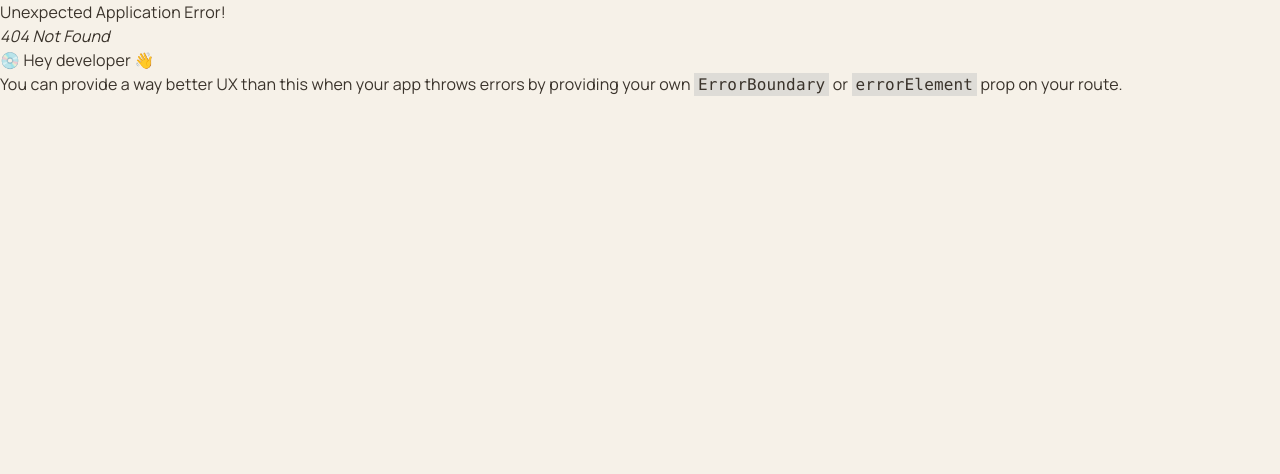
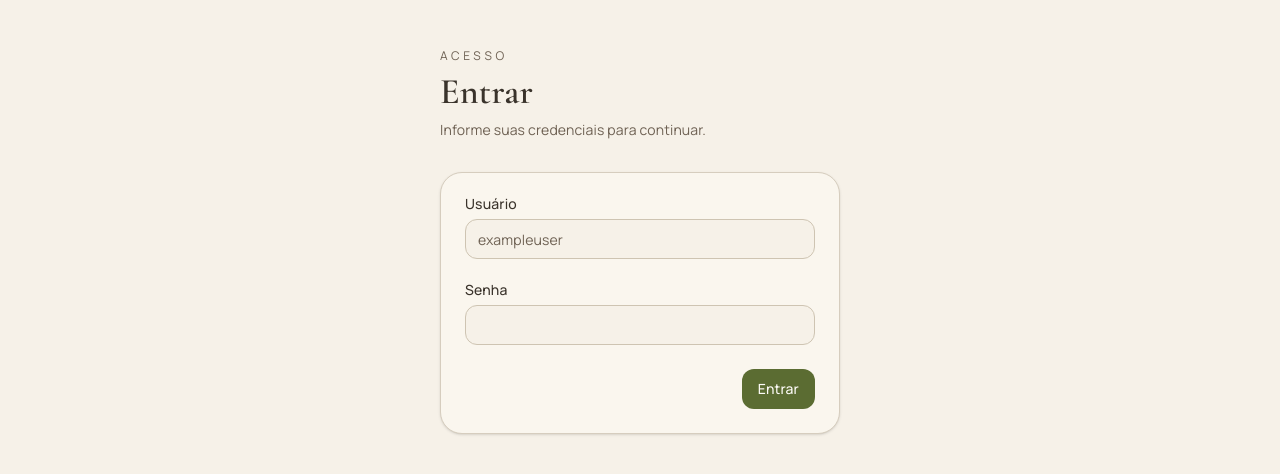
Before and after one commit to ottonSam/yearly-goal-slice-app, a React (Vite) app: page /login in a window 1280 px wide. Before the commit this address had no page. Shown: the top 474 px of the page. Built offline with nearby package versions, Linux system fonts and the light colour scheme.

Commit message:
feat: create login page

```diff
--- /dev/null
+++ b/src/pages/login/page.tsx
@@ -0,0 +1,61 @@
+import { FormProvider, useForm } from "react-hook-form"
+import { zodResolver } from "@hookform/resolvers/zod"
+
+import { Button } from "@/components/ui/button"
+import { ControlledInput } from "@/components/form/ControlledInput"
+import { loginSchema, type LoginFormValues } from "@/schemas/login"
+
+export default function LoginPage() {
+  const formMethods = useForm<LoginFormValues>({
+    resolver: zodResolver(loginSchema),
+    defaultValues: {
+      username: "",
+      password: "",
+    },
+  })
+
+  const onSubmit = (data: LoginFormValues) => {
+    console.log("Login payload:", data)
+  }
+
+  return (
+    <div className="min-h-screen bg-background text-foreground">
+      <div className="mx-auto flex w-full max-w-md flex-col gap-8 px-6 py-12">
+        <header className="space-y-2">
+          <p className="text-xs uppercase tracking-[0.3em] text-muted-foreground">
+            Acesso
+          </p>
+          <h1 className="font-display text-4xl font-semibold">Entrar</h1>
+          <p className="text-sm text-muted-foreground">
+            Informe suas credenciais para continuar.
+          </p>
+        </header>
+
+        <FormProvider {...formMethods}>
+          <form
+            className="space-y-6 rounded-2xl border border-border bg-card p-6 shadow-sm"
+            onSubmit={formMethods.handleSubmit(onSubmit)}
+          >
+            <ControlledInput
+              name="username"
+              label="Usuário"
+              placeholder="exampleuser"
+              autoComplete="username"
+            />
+
+            <ControlledInput
+              name="password"
+              label="Senha"
+              type="password"
+              autoComplete="current-password"
+            />
+
+            <div className="flex items-center justify-end">
+              <Button type="submit">Entrar</Button>
+            </div>
+          </form>
+        </FormProvider>
+      </div>
+    </div>
+  )
+}
--- /dev/null
+++ b/src/schemas/login.ts
@@ -0,0 +1,8 @@
+import { z } from "zod"
+
+export const loginSchema = z.object({
+  username: z.string().min(1, "Informe o usuário."),
+  password: z.string().min(1, "Informe a senha."),
+})
+
+export type LoginFormValues = z.infer<typeof loginSchema>
```
Also changed, not shown: src/routes.tsx (+10 -0 lines).
